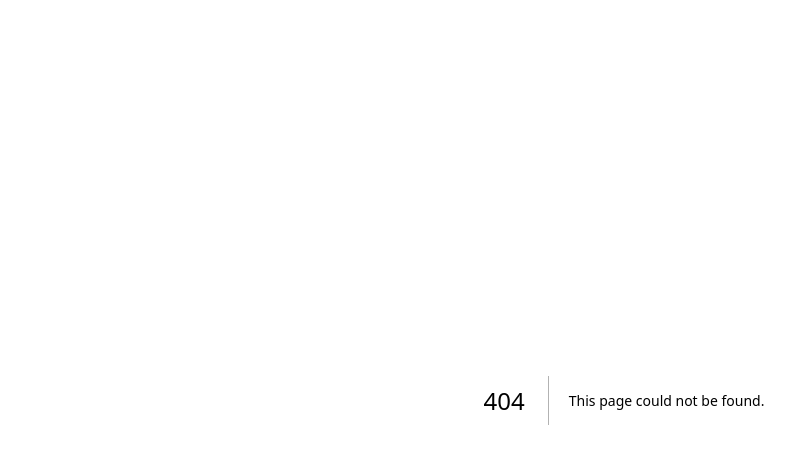
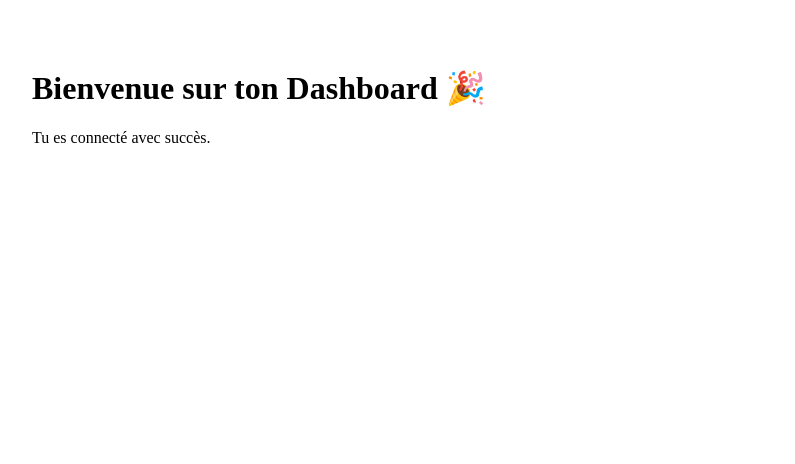
Before and after one commit to kiliantremel/vybz-social-app, a Next.js app: page /app/dashboard in a window 1280 px wide. Before the commit this address had no page. Shown: the top 464 px of the page, without its empty margins (16-811 px from the left). Built offline with nearby package versions, Linux system fonts and the light colour scheme.

Commit message:
Create page.js
Save

```diff
--- /dev/null
+++ b/app/app/dashboard/page.js
@@ -0,0 +1,8 @@
+export default function Dashboard() {
+  return (
+    <div style={{ padding: "40px" }}>
+      <h1>Bienvenue sur ton Dashboard 🎉</h1>
+      <p>Tu es connecté avec succès.</p>
+    </div>
+  );
+}
```
